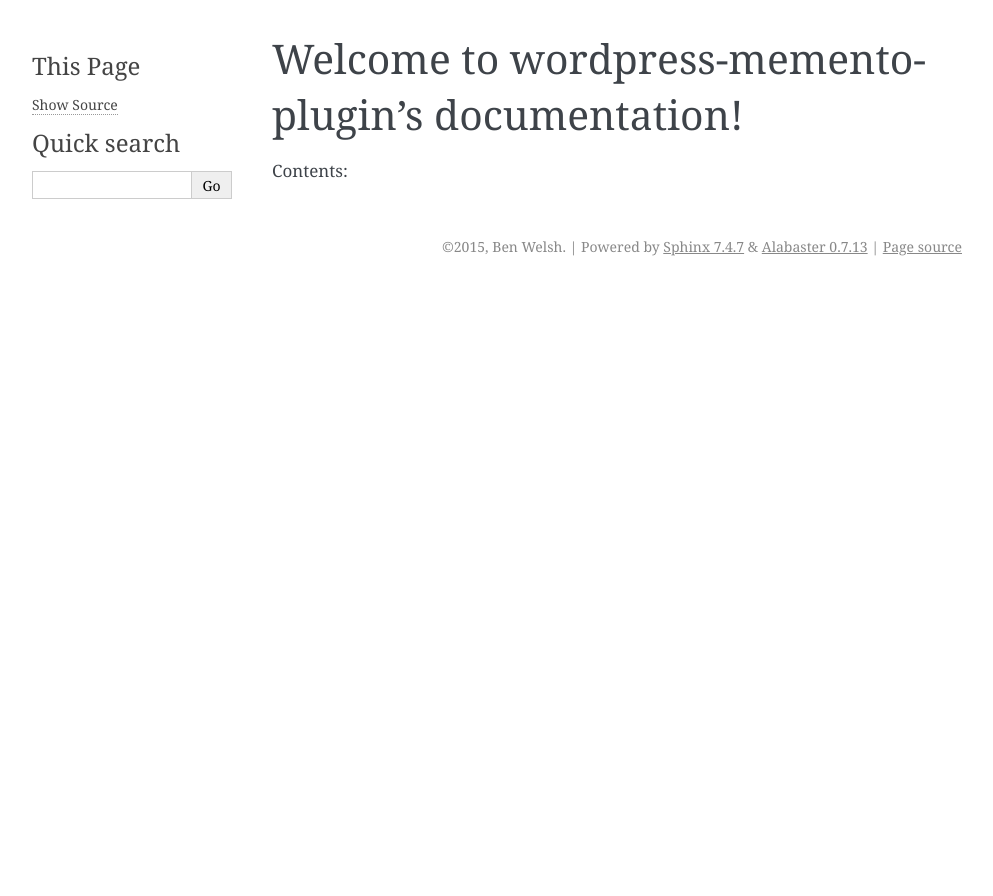
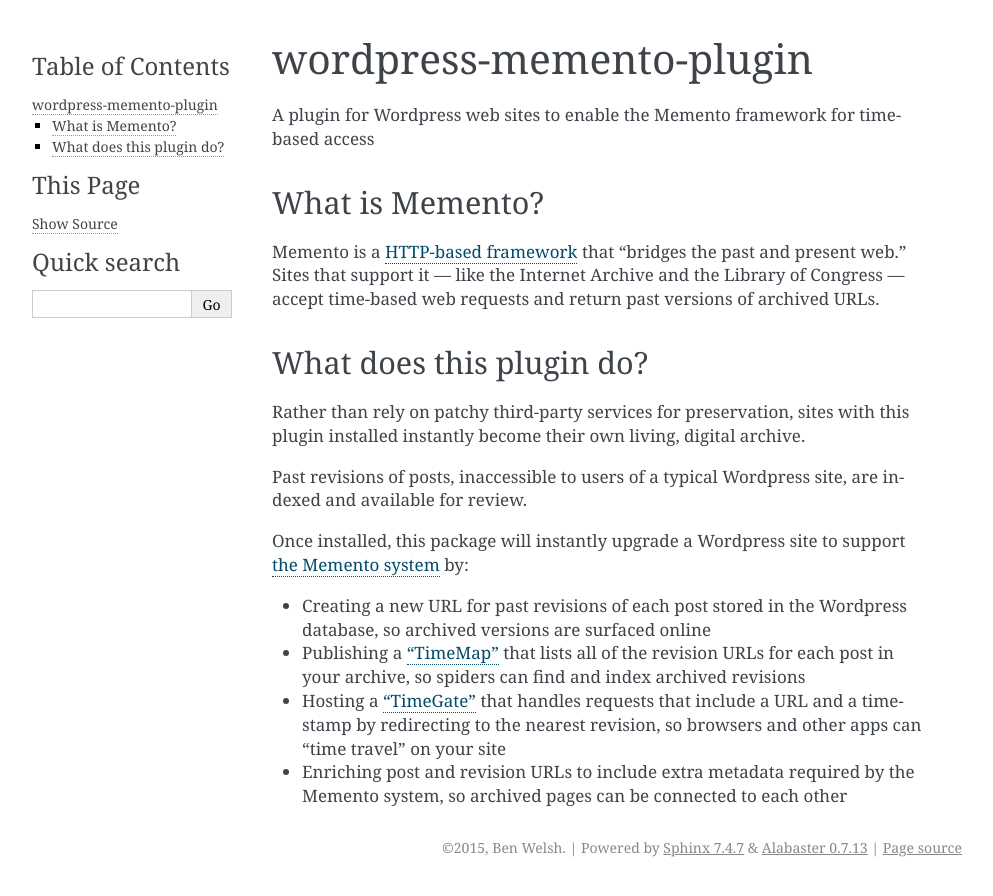
Before and after one commit to palewire/wordpress-memento-plugin, a Sphinx documentation site: the page built from docs/index.rst, in a window 1280 px wide. Shown: the top 896 px of the page, without its empty margins (148-1141 px from the left). Built offline with Sphinx 7.4.7, drawn with Linux system fonts in a browser that asks for light colours.

Commit message:
A little more on the docs page

```diff
--- a/docs/index.rst
+++ b/docs/index.rst
@@ -1,12 +1,30 @@
-.. wordpress-memento-plugin documentation master file, created by
-   sphinx-quickstart on Sun Oct 18 19:15:44 2015.
-   You can adapt this file completely to your liking, but it should at least
-   contain the root `toctree` directive.
+wordpress-memento-plugin
+========================
 
-Welcome to wordpress-memento-plugin's documentation!
-====================================================
+A plugin for Wordpress web sites to enable the Memento framework for time-based access
 
-Contents:
 
-.. toctree::
-   :maxdepth: 2
+What is Memento?
+----------------
+
+Memento is a `HTTP-based framework <http://mementoweb.org/guide/rfc/>`_
+that "bridges the past and present web." Sites that support it — like the
+Internet Archive and the Library of Congress — accept time-based web requests
+and return past versions of archived URLs.
+
+What does this plugin do?
+-------------------------
+
+Rather than rely on patchy third-party services for preservation, sites with
+this plugin installed instantly become their own living, digital archive.
+
+Past revisions of posts, inaccessible to users of a typical Wordpress site,
+are indexed and available for review.
+
+Once installed, this package will instantly upgrade a Wordpress site to
+support `the Memento system <http://www.mementoweb.org/guide/quick-intro/>`_ by:
+
+* Creating a new URL for past revisions of each post stored in the Wordpress database, so archived versions are surfaced online
+* Publishing a `"TimeMap" <http://mementoweb.org/guide/rfc/#Pattern6>`_ that lists all of the revision URLs for each post in your archive, so spiders can find and index archived revisions
+* Hosting a `"TimeGate" <http://mementoweb.org/guide/rfc/#component-1.2>`_ that handles requests that include a URL and a timestamp by redirecting to the nearest revision, so browsers and other apps can "time travel" on your site
+* Enriching post and revision URLs to include extra metadata required by the Memento system, so archived pages can be connected to each other
```
Also changed, not shown: 6 other files.
